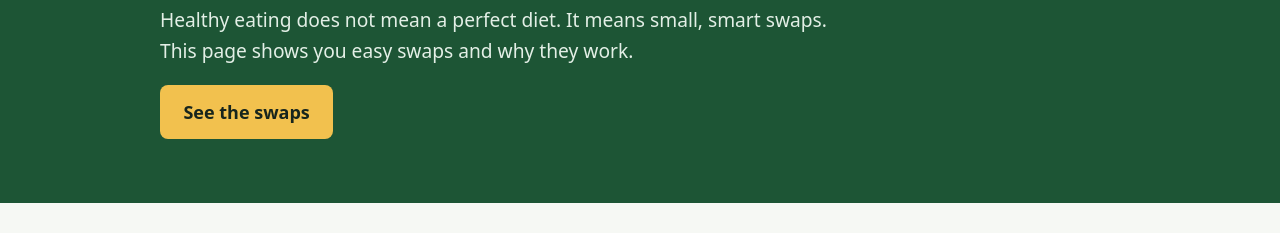
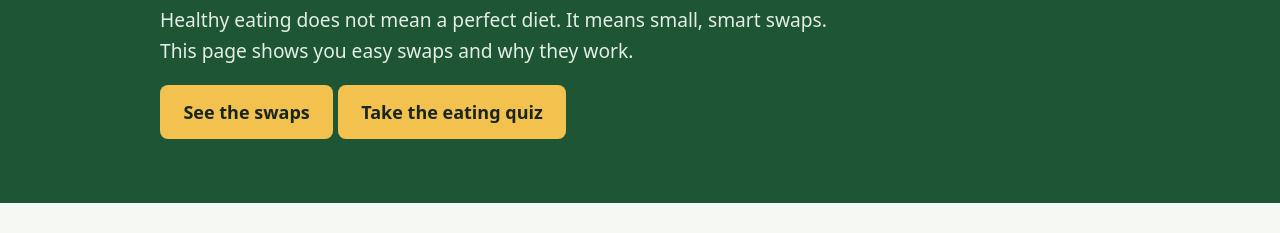
Before and after one commit to shamikhalbalwi-hue/biology-project, a plain HTML site: page docs/index.html in a window 1280 px wide. Shown: the part 313-546 px from the top of the page. Drawn offline with Linux system fonts and the light colour scheme.

Commit message:
Update index.html

```diff
--- a/docs/index.html
+++ b/docs/index.html
@@ -81,6 +81,7 @@ footer p{max-width:70ch}
     <h1>Swap one food.<br>Help your body.</h1>
     <p>Healthy eating does not mean a perfect diet. It means small, smart swaps. This page shows you easy swaps and why they work.</p>
     <a class="btn" href="#swaps">See the swaps</a>
+       <a class="btn" href="eating-quiz.html">Take the eating quiz</a>
   </div>
 </header>
 
```
